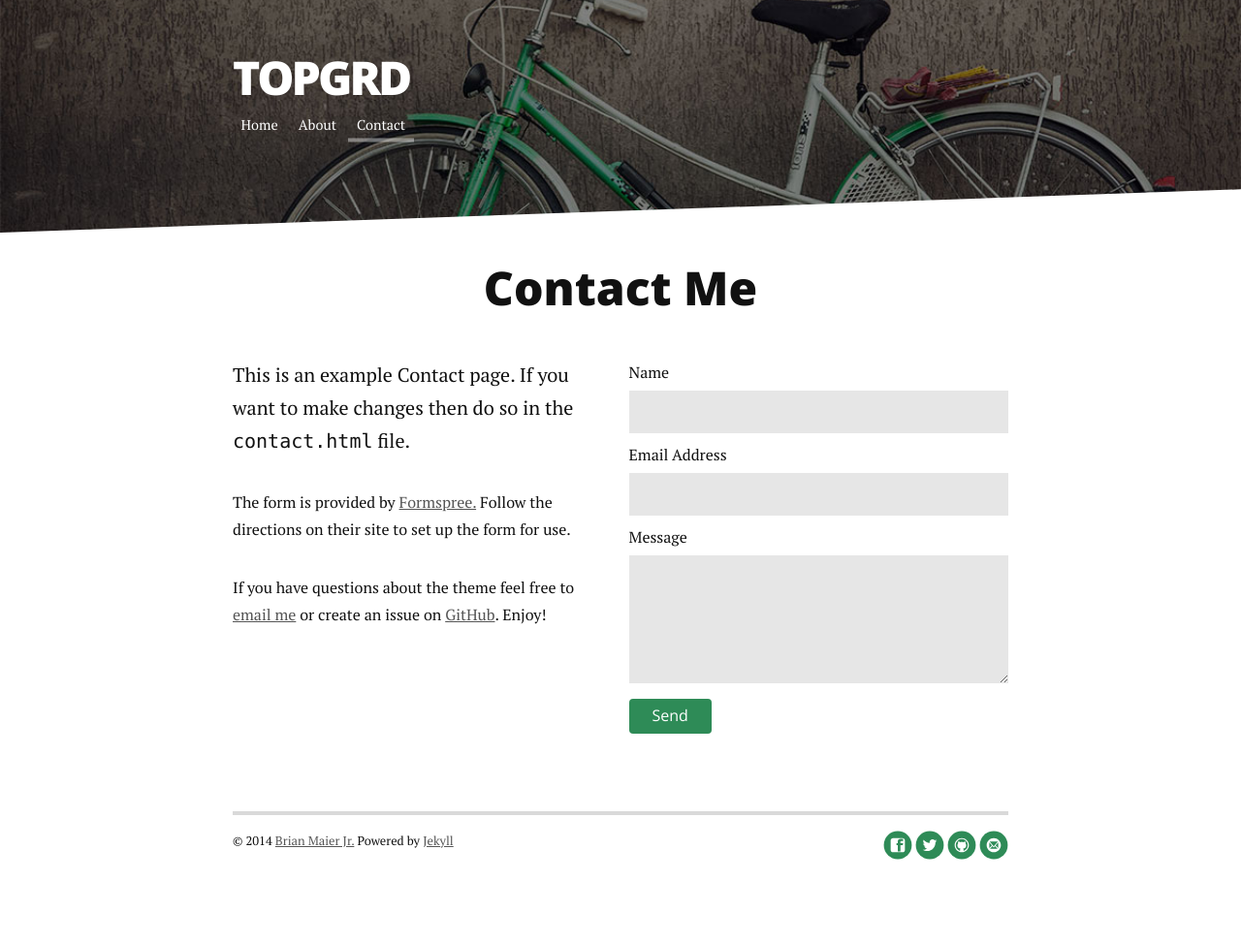
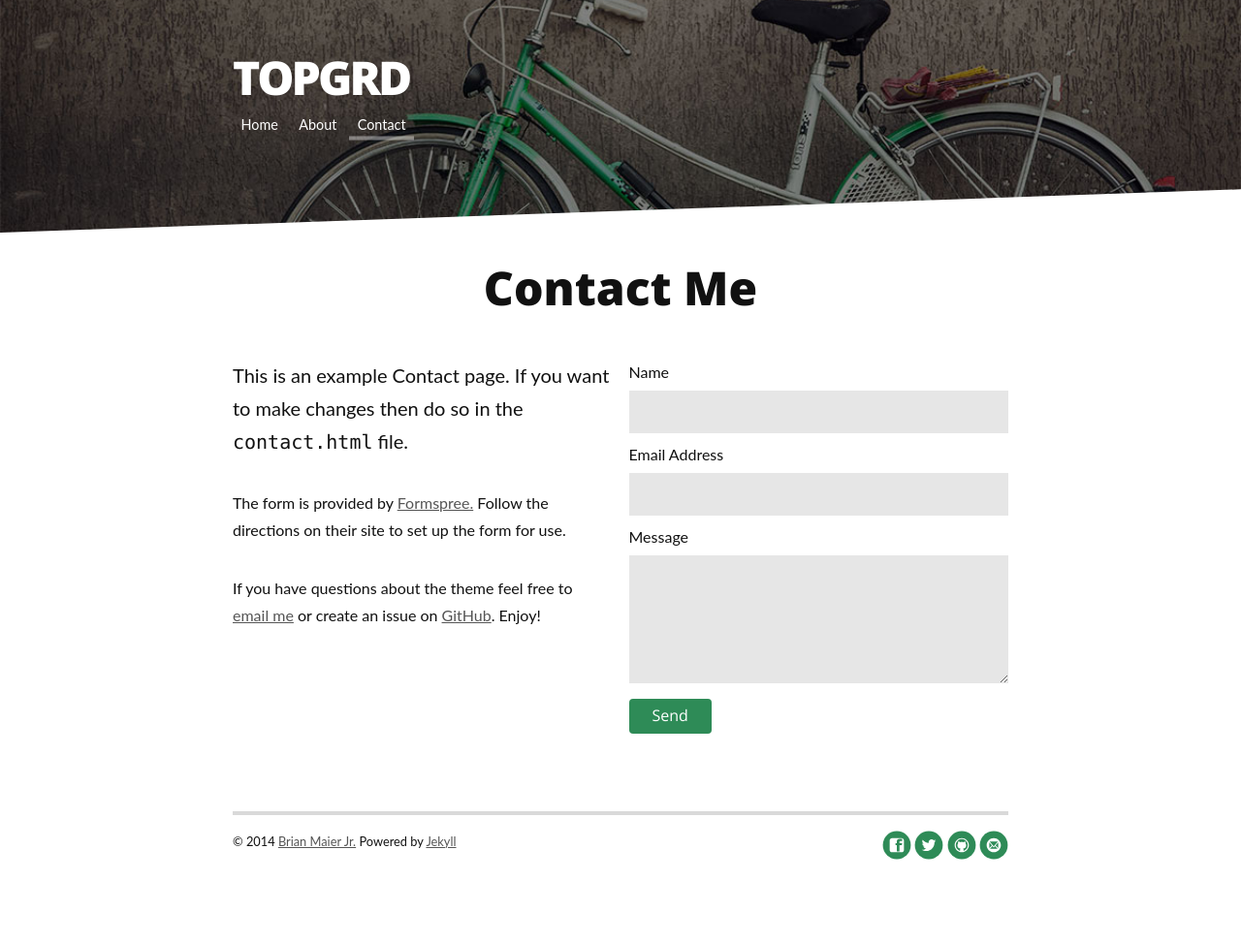
Before and after one commit to TopGrd/Jekyll, a Jekyll site: the page built from contact.md, in a window 1280 px wide. Shown: the whole page at 97% size. Built offline with Jekyll 4.4.1, drawn with Linux system fonts in a browser that asks for light colours; nearby versions of some CDN libraries; Markdown is read by kramdown in place of the engine named in the settings.

Commit message:
Update style.css

```diff
--- a/assets/css/style.css
+++ b/assets/css/style.css
@@ -633,7 +633,7 @@ html {
 }
 
 body {
-	font-family: "Microsoft YaHei","PT Serif",Georgia,Times,serif;
+	font-family: Lato, "Microsoft Jhenghei", "Hiragino Sans GB", "Microsoft YaHei", sans-serif;
 	line-height: 1.75;
 	font-size: 100%;
 	color: #111;
```
